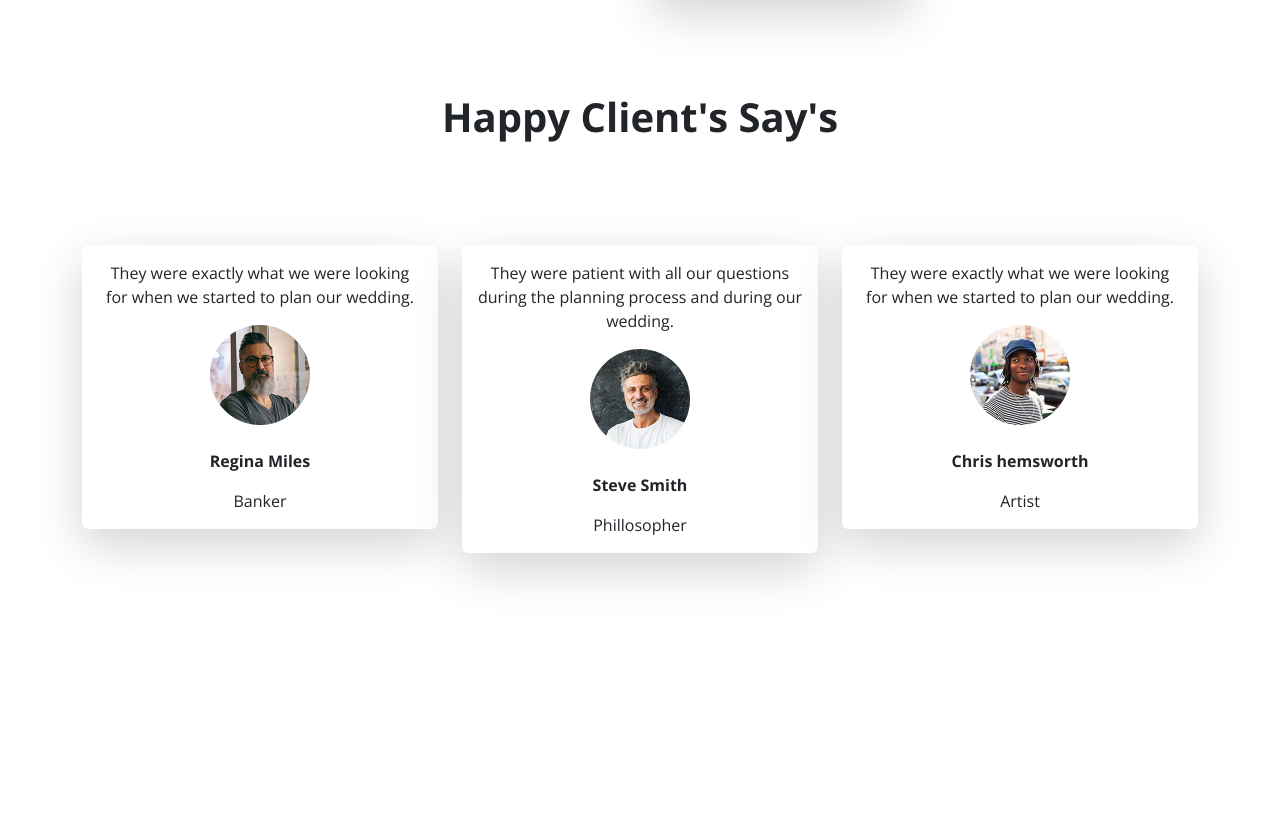
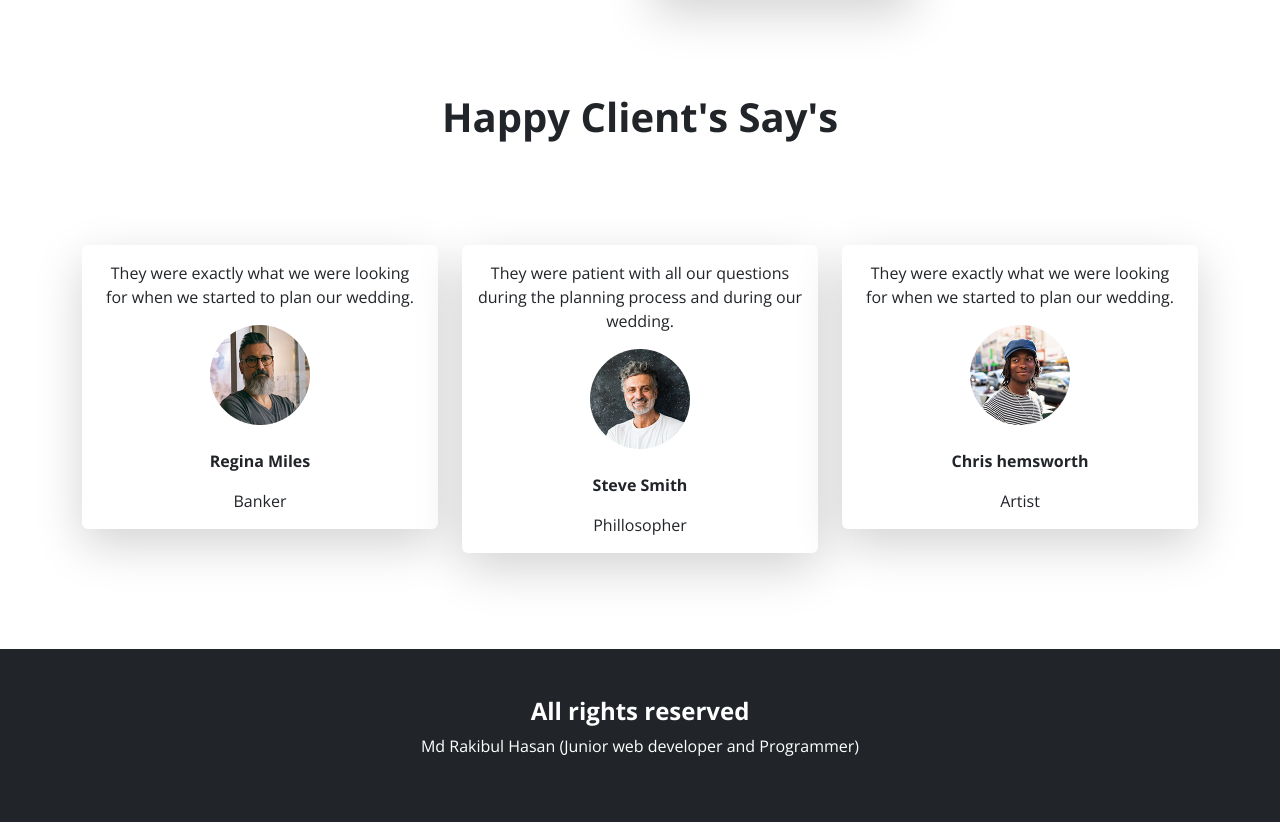
Before and after one commit to rakibulhasan-swe/convention-center, a plain HTML site: page index.html in a window 1280 px wide. Shown: the part 1745-2567 px from the top of the page. Before the commit the page ends 2394 px from the top, so only its background shows below. Drawn offline with nearby package versions, Linux system fonts and the light colour scheme.

Commit message:
footer added

```diff
--- a/index.html
+++ b/index.html
@@ -218,6 +218,12 @@
         </section>
     </main>
 
+     <!-- footer  -->
+     <footer class="container-fluid bg-dark p-5" style="min-height: 10rem;">
+         <h4 class="fs-4 fw-bold text-white text-center">All rights reserved</h4>
+         <p class="fs-6 text-white text-center">Md Rakibul Hasan (Junior web developer and Programmer)</p>
+     </footer>
+
 
 
 
```
